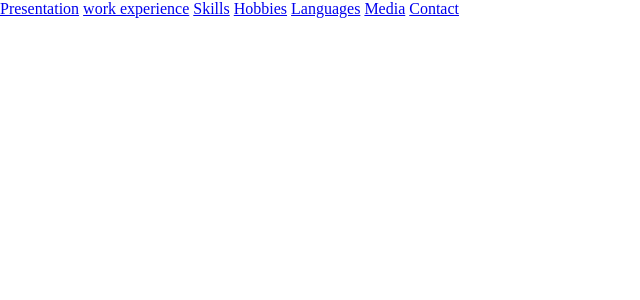
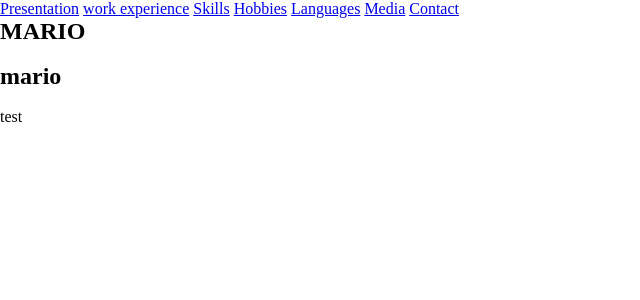
Before and after one commit to eguesbaya/Mario-s-Online-CV, a PHP site: page /public/index.html in a window 1280 px wide. Shown: the top 300 px of the page, without its empty margins (0-640 px from the left). Run offline with PHP 8.4, Linux system fonts and the light colour scheme.

Commit message:
defined fonts & spacing

```diff
--- a/assets/css/style.css
+++ b/assets/css/style.css
@@ -1,3 +1,17 @@
+@font-face{
+    font-family: "mario";
+    src: url("../../public/fonts/SuperMarioBrothers-4nmp.ttf");
+}
+/* latin */
+@font-face {
+    font-family: 'Roboto Condensed';
+    font-style: normal;
+    font-weight: 400;
+    font-display: swap;
+    src: url(https://fonts.gstatic.com/s/robotocondensed/v19/ieVl2ZhZI2eCN5jzbjEETS9weq8-19K7DQ.woff2) format('woff2');
+    unicode-range: U+0000-00FF, U+0131, U+0152-0153, U+02BB-02BC, U+02C6, U+02DA, U+02DC, U+2000-206F, U+2074, U+20AC, U+2122, U+2191, U+2193, U+2212, U+2215, U+FEFF, U+FFFD;
+  }
+
 :root{
     /*Variables: font colors*/
     --font-light: rgba(230,229,238,255);
@@ -10,38 +24,15 @@
     --background-light: rgba(230,229,238,255);
 
     /*Variables: font style*/
+    --font-title: "mario";
+    --font-others: 'Roboto Condensed';
 
-
-
+    /*spacing*/
+    --spacing: 8px;
 }
-
 
 *{
 	box-sizing: border-box;
     margin: 0;
     padding: 0;
 }
-
-
-header{
-    height: 300px;
-    width: 100vw;
-    background-color: var(--red);
-}
-
-/* Section 2: Work Experience (Emma)*/
-
-.test1{
-    color: var(--font-light);
-    background-color:var(--background-red);
-}
-
-.test2{
-    color: var(--font-medium);
-    background-color:var(--background-light);
-}
-
-.test3{
-    color: var(--font-dark);
-    background-color:var(--font-background-light);
-}
--- a/public/index.html
+++ b/public/index.html
@@ -20,8 +20,13 @@
         </nav>
     </header>
     <main>
-        <section></section>
-        <section></section>
+        <section>
+            <h1>MARIO</h1><br>
+            <h1>mario</h1><br>
+        </section>
+        <section>
+            <p>test</p>
+        </section>
         <section></section>
         <section></section>
         <section></section>
```
Also changed, not shown: assets/css/index.html (deleted, +0 -27 lines), public/fonts/SuperMarioBrothers-4nmp.ttf (added).
